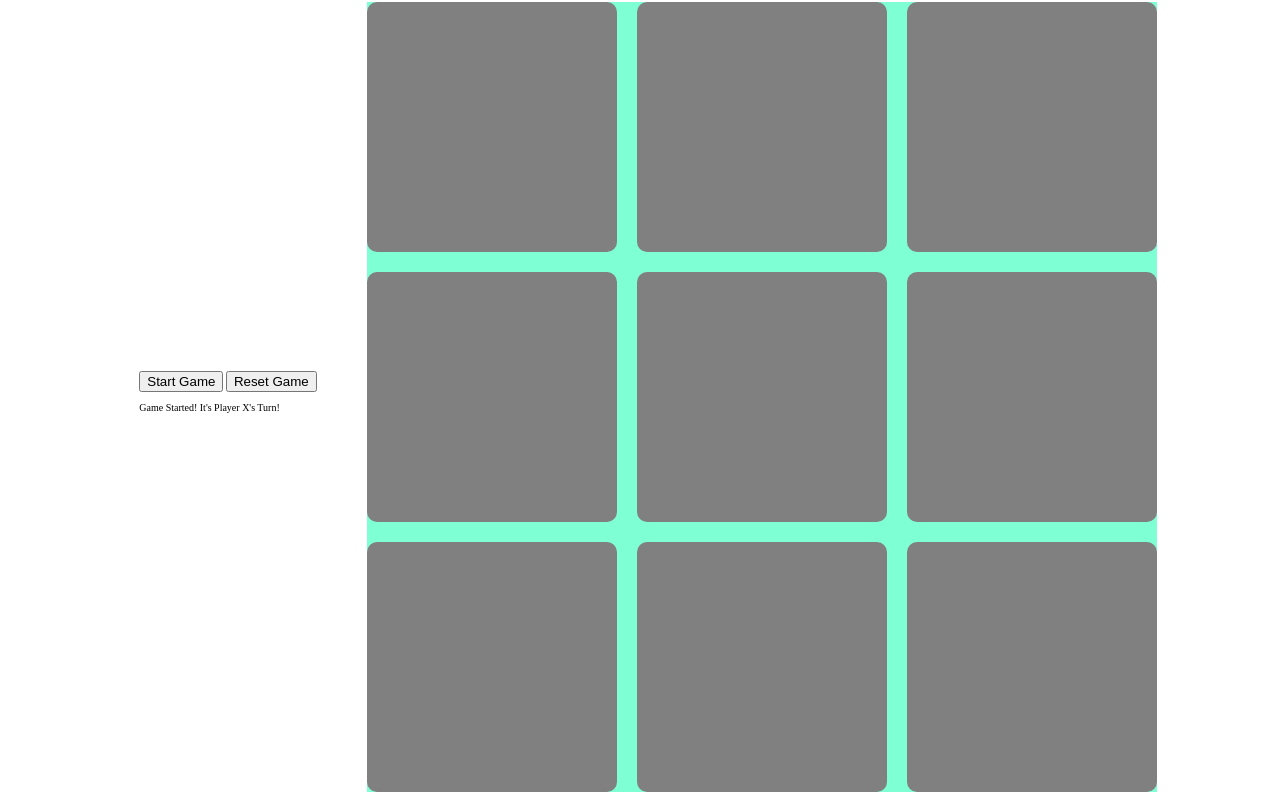
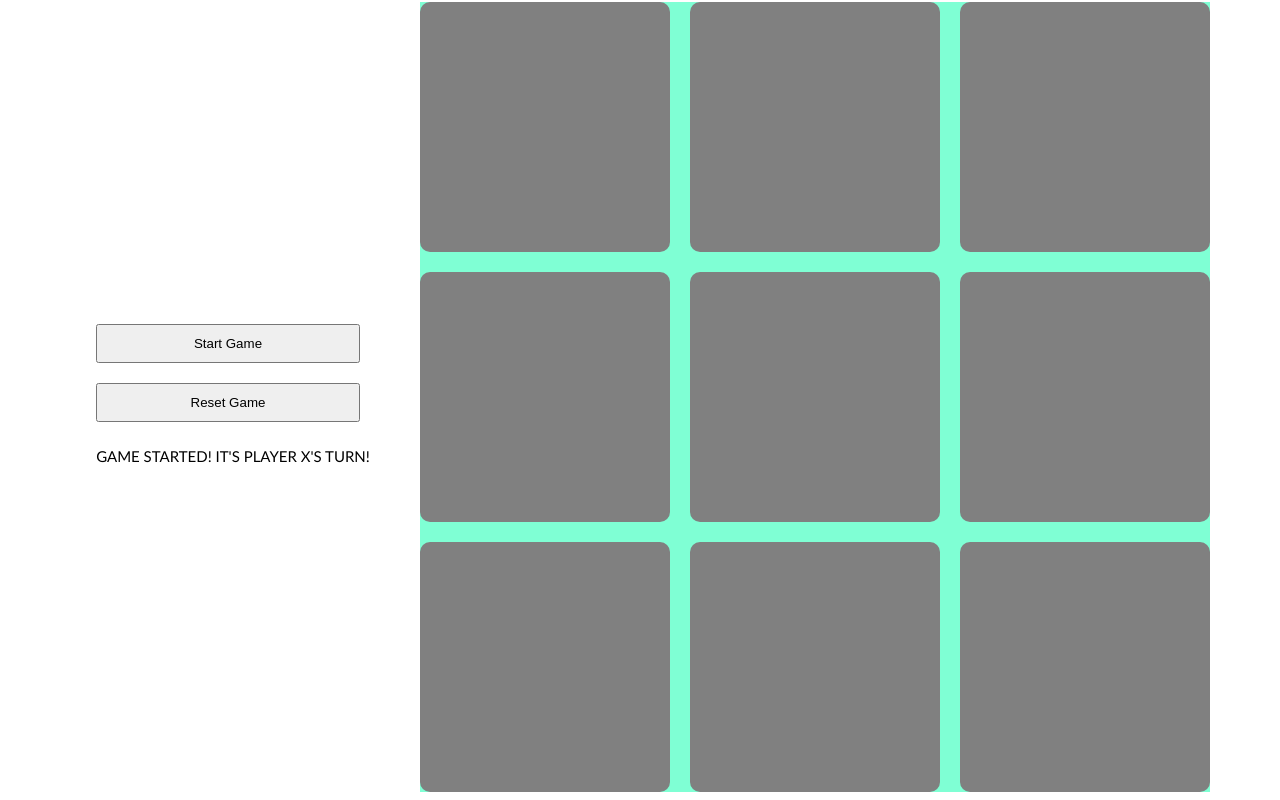
Before and after one commit to stefangoina/tic-tac-toe, a plain HTML site: page index.html in a window 1280 px wide. Shown: the part 48-848 px from the top of the page. Drawn offline with Linux system fonts and the light colour scheme.

Commit message:
add more styling

```diff
--- a/style.css
+++ b/style.css
@@ -37,7 +37,20 @@ h1 {
   background-color: blanchedalmond;
 }
 .start-game {
+  display: flex;
+  flex-direction: column;
   margin-right: 50px;
+}
+button {
+  margin: 10px;
+  padding: 10px;
+}
+.start-text {
+  margin-left: 10px;
+  font-size: 15px;
+  text-transform: uppercase;
+  font-family: "Trebuchet MS", "Lucida Sans Unicode", "Lucida Grande",
+    "Lucida Sans", Arial, sans-serif;
 }
 .shown {
   width: 100%;
```
